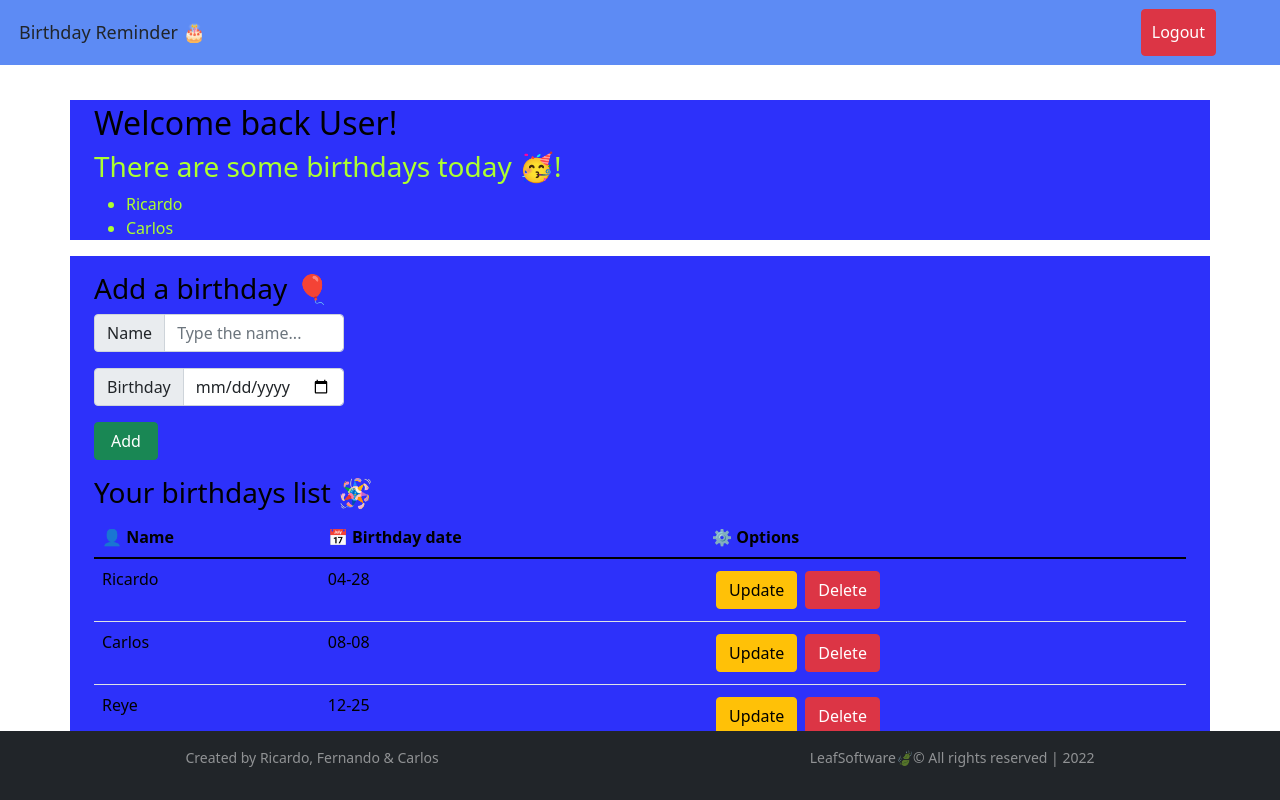
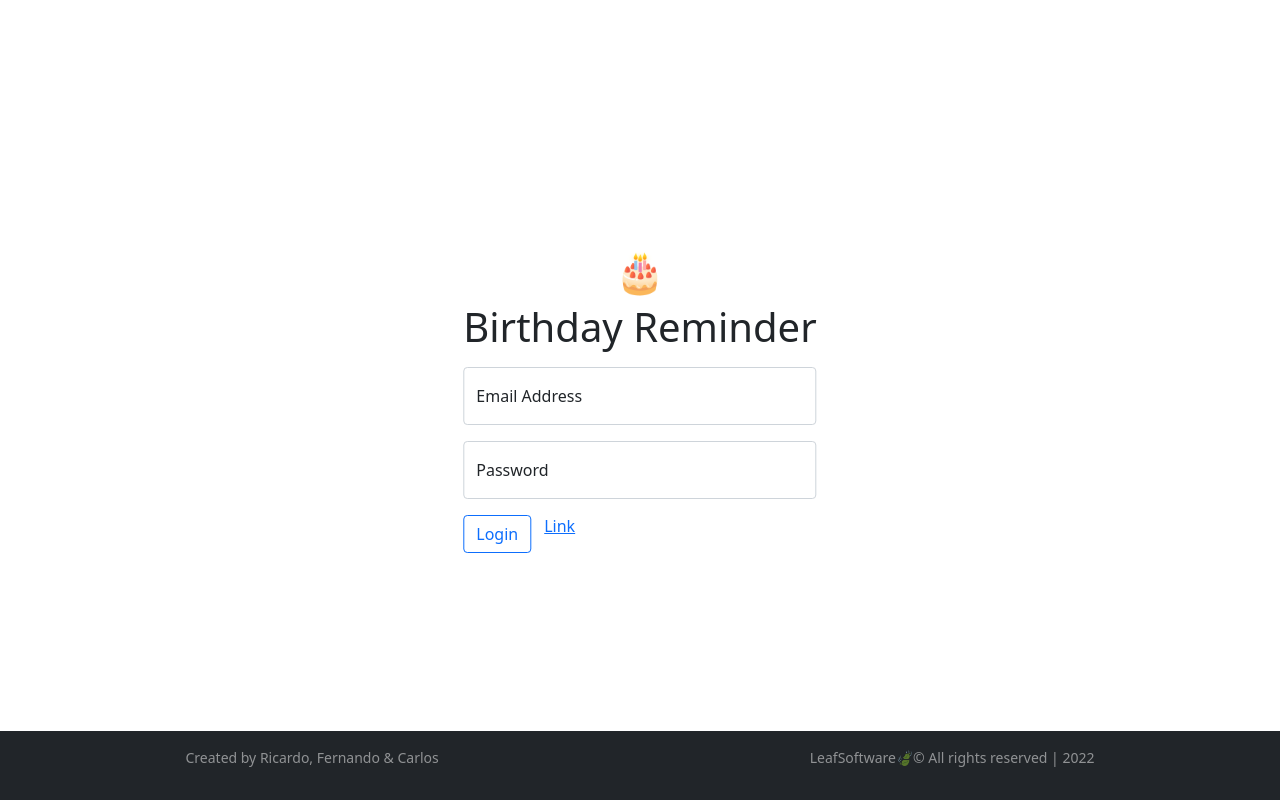
Before and after one commit to Ricaidito/bday-app, a React (Create React App) app: page / in a window 1280 px wide. Shown: the top 800 px of the page. Built offline with nearby package versions, Linux system fonts and the light colour scheme.

Commit message:
created login form

```diff
--- a/src/App.jsx
+++ b/src/App.jsx
@@ -1,14 +1,18 @@
-import AddBirthday from "./components/AddBirthday";
-import BirthdayList from "./components/BirthdayList";
-import BirthdaySummary from "./components/BirthdaySummary";
+// import AddBirthday from "./components/AddBirthday";
+// import BirthdayList from "./components/BirthdayList";
+// import BirthdaySummary from "./components/BirthdaySummary";
+// import NavBar from "./components/NavBar";
+import LoginForm from "./components/Login";
 import Footer from "./components/Footer";
-import NavBar from "./components/NavBar";
 import "./styles/App.css";
 
 const App = () => {
   return (
     <div>
-      <NavBar />
+      <div className="position-absolute top-50 start-50 translate-middle">
+        <LoginForm />
+      </div>
+      {/* <NavBar />
       <div className="container pt-1">
         <BirthdaySummary />
       </div>
@@ -17,7 +21,7 @@ const App = () => {
       </div>
       <div className="container pt-3">
         <BirthdayList />
-      </div>
+      </div> */}
       <Footer />
     </div>
   );
--- /dev/null
+++ b/src/components/Login.jsx
@@ -0,0 +1,38 @@
+import "../styles/Login.css";
+
+const LoginForm = () => {
+  return (
+    <div>
+      <h1 className="text-center fs-1">🎂</h1>
+      <h1 className="text-center">Birthday Reminder</h1>
+      <form className="mt-3">
+        <div className="form-floating mb-3">
+          <input
+            type="email"
+            className="form-control"
+            id="floatingInput"
+            placeholder="name@example.com"
+          />
+          <label htmlFor="floatingInput">Email Address</label>
+        </div>
+        <div class="form-floating">
+          <input
+            type="password"
+            class="form-control"
+            id="floatingPassword"
+            placeholder="Password"
+          />
+          <label for="floatingPassword">Password</label>
+        </div>
+        <button type="button" className="btn btn-outline-primary mt-3">
+          Login
+        </button>
+        <button type="button" className="btn btn-link">
+          Link
+        </button>
+      </form>
+    </div>
+  );
+};
+
+export default LoginForm;
```
Also changed, not shown: src/styles/Login.css (added).
